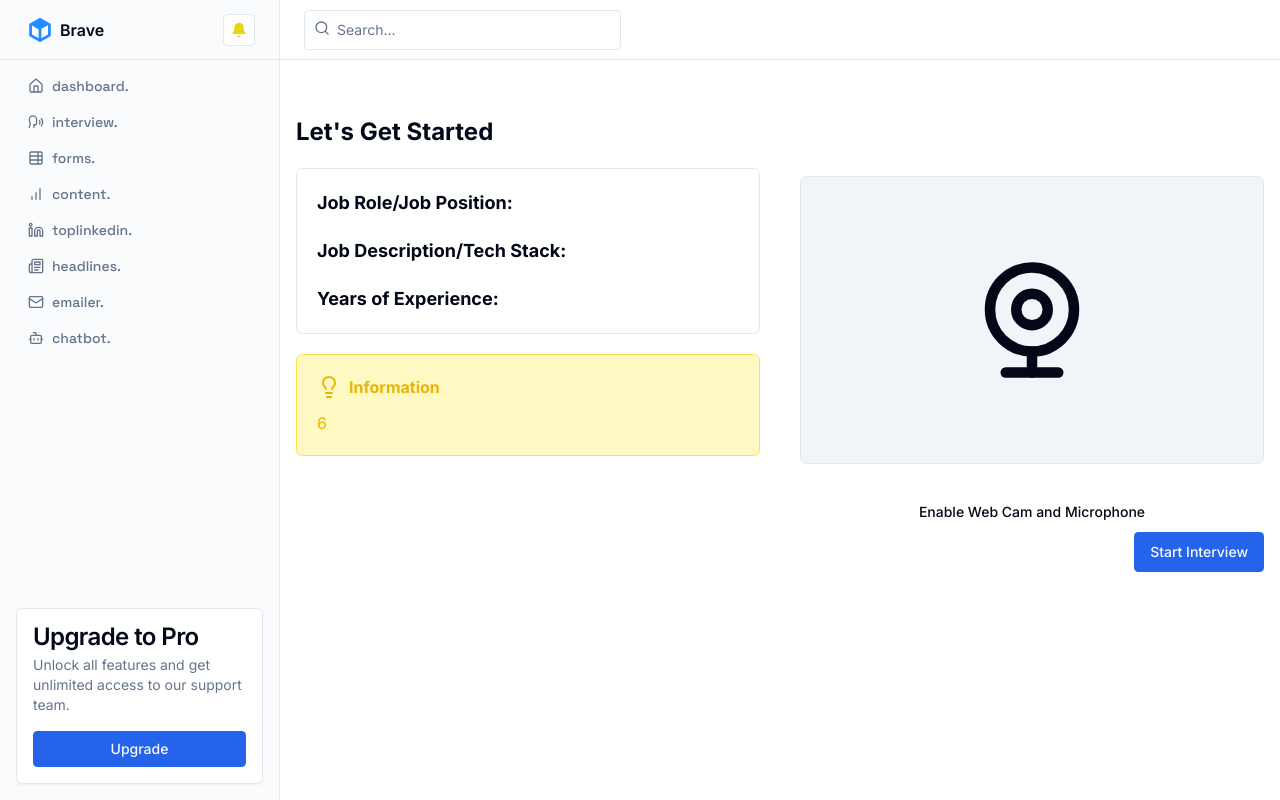
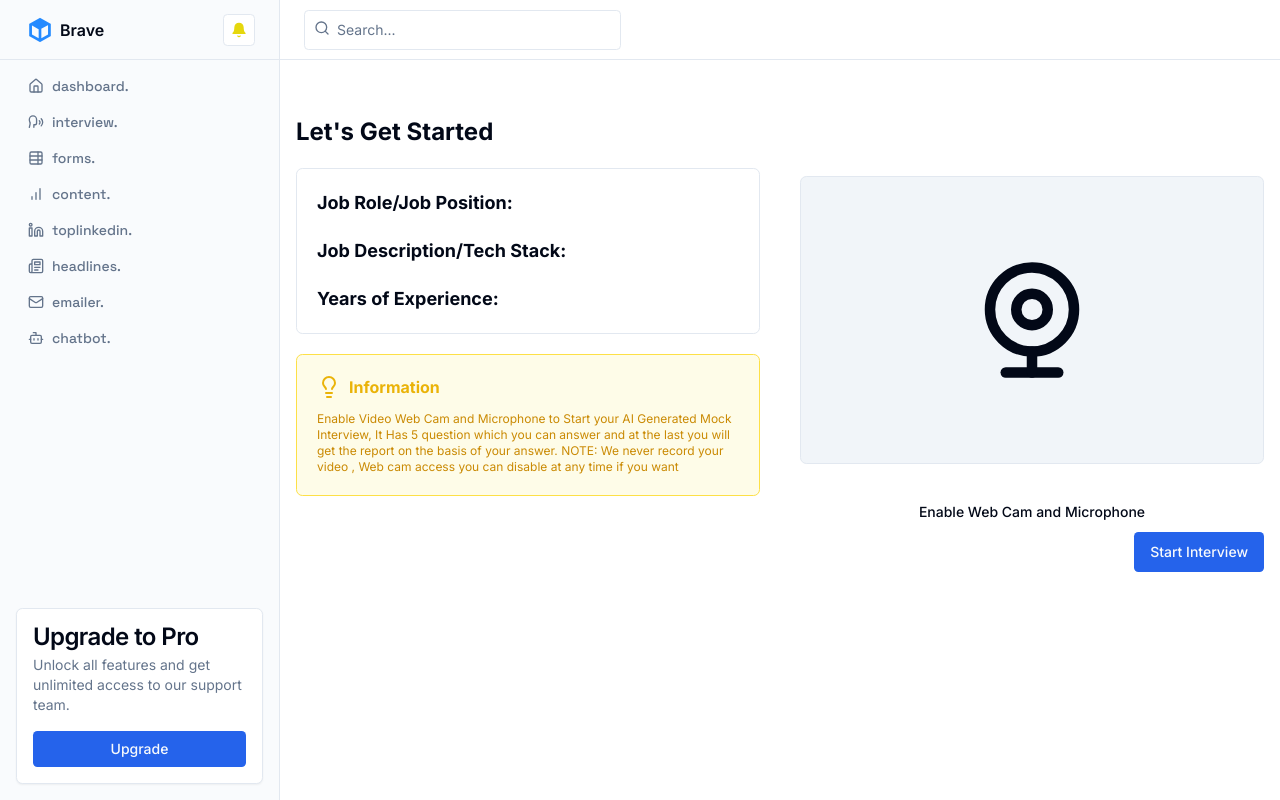
Before and after one commit to edgexhq/brave, a Next.js app: page /dashboard/interview/1 in a window 1280 px wide. Built offline with nearby package versions, Linux system fonts and the light colour scheme; no server answers; the database is empty.

Commit message:
feat: update interview page

```diff
--- a/app/dashboard/interview/[interviewId]/page.jsx
+++ b/app/dashboard/interview/[interviewId]/page.jsx
@@ -46,14 +46,14 @@ function Interview({ params }) {
               {interviewData?.jobExperience}{" "}
             </h2>
           </div>
-          <div className="p-5 border rounded-lg border-yellow-300 bg-yellow-100">
+          <div className="p-5 border rounded-lg border-yellow-300 bg-yellow-50">
             <h2 className="flex gap-2 items-center text-yellow-500">
               {" "}
               <Lightbulb />
               <strong>Information</strong>
             </h2>
-            <h2 className="mt-3 text-yellow-500">
-              {process.env.NEXT_PUBLIC_INTERVIEW_QUESTION_COUNT}
+            <h2 className="mt-3 text-yellow-600 text-xs">
+              {process.env.NEXT_PUBLIC_INFORMATION_MESSAGE}
             </h2>
           </div>
         </div>
```
